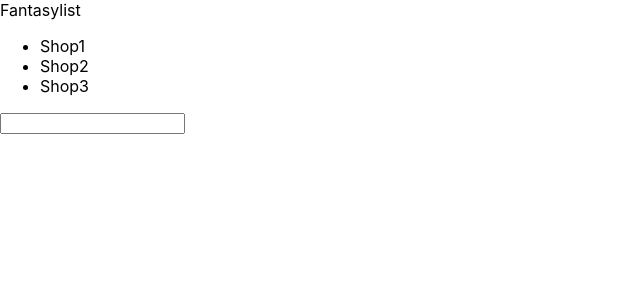
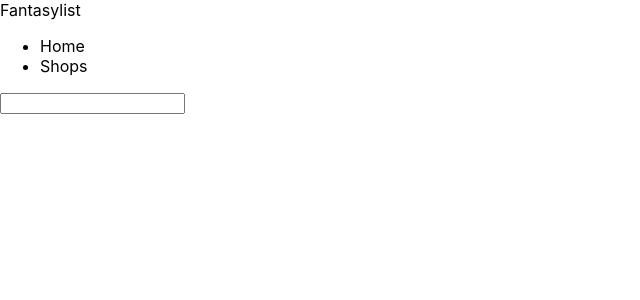
Before and after one commit to Arockne/fantasy-market-client, a React (Create React App) app: page / in a window 1280 px wide. Shown: the top 300 px of the page, without its empty margins (0-640 px from the left). Built offline with nearby package versions, Linux system fonts and the light colour scheme.

Commit message:
Replaced content within li element within Navbar

```diff
--- a/src/components/App.js
+++ b/src/components/App.js
@@ -10,9 +10,8 @@ function App() {
     return (
       <nav>
         <ul>
-          <li>Shop1</li>
-          <li>Shop2</li>
-          <li>Shop3</li>
+          <li>Home</li>
+          <li>Shops</li>
         </ul>
       </nav>
     )
@@ -31,6 +30,7 @@ function App() {
       <Header />
       <Navbar />
       <Search />
+
     </div>
   );
 }
```
